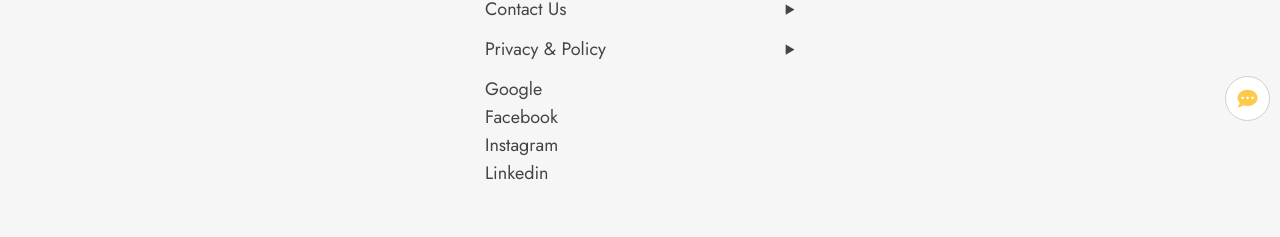
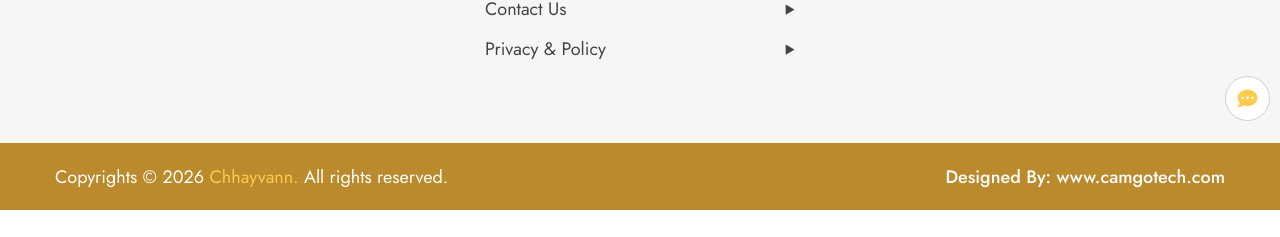
Before and after one commit to phoemsophanna/chhayvann, a Next.js app: page /faq in a window 1280 px wide. Shown: the part 669-906 px from the top of the page. After the commit the page ends 879 px from the top, so only its background shows below. Built offline with nearby package versions, Linux system fonts and the light colour scheme; no server answers; a web font is replaced by a local one.

Commit message:
Update some code

```diff
--- a/components/layout/footer/Footer3.tsx
+++ b/components/layout/footer/Footer3.tsx
@@ -153,7 +153,7 @@ export default function Footer3() {
                                                 </Link>
                                             </li>
 
-                                            <li className="hidden">
+                                            <li hidden>
                                                 <Link href="https://www.google.com/" target="_blank" rel="noopener noreferrer">
                                                     Google
                                                 </Link>
```
